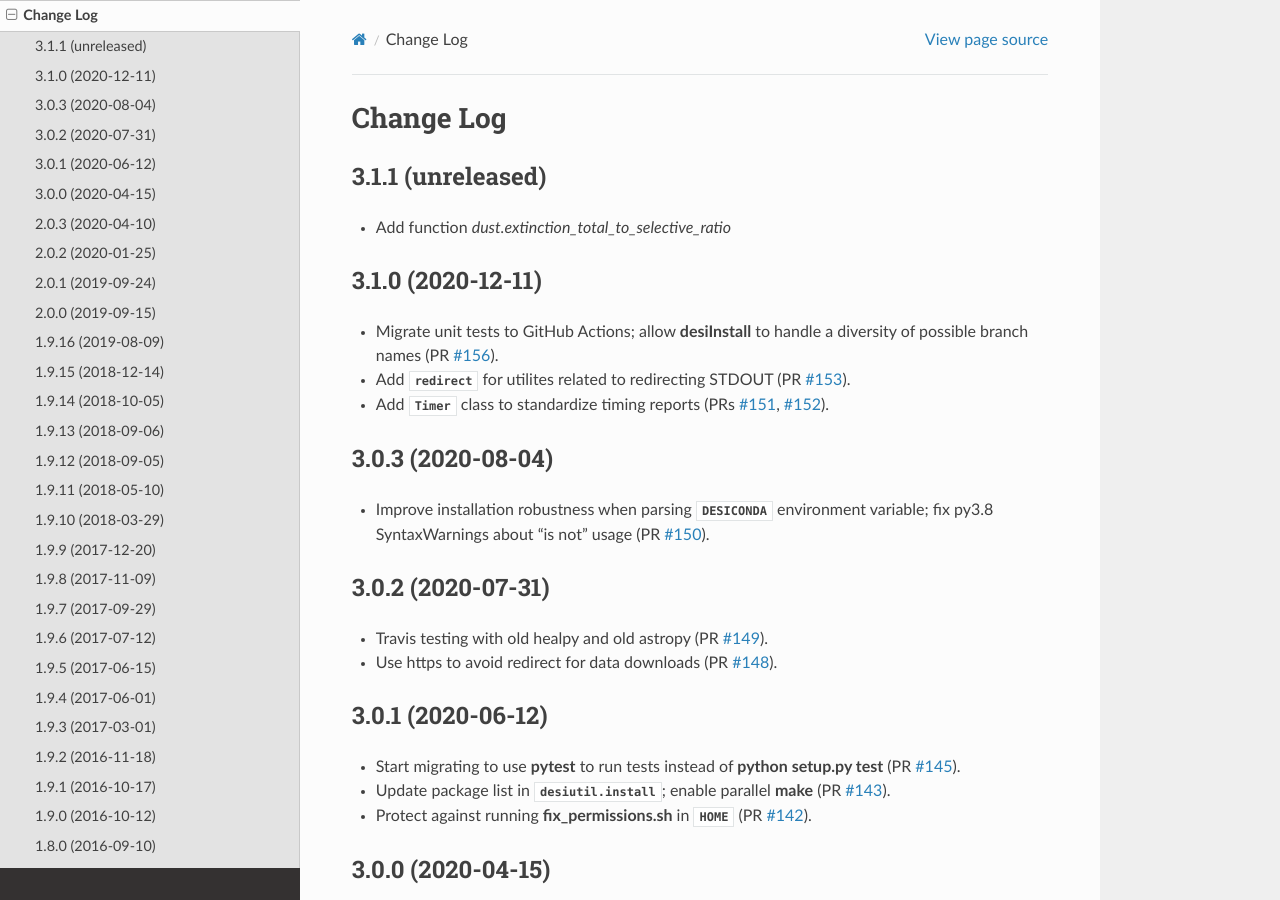
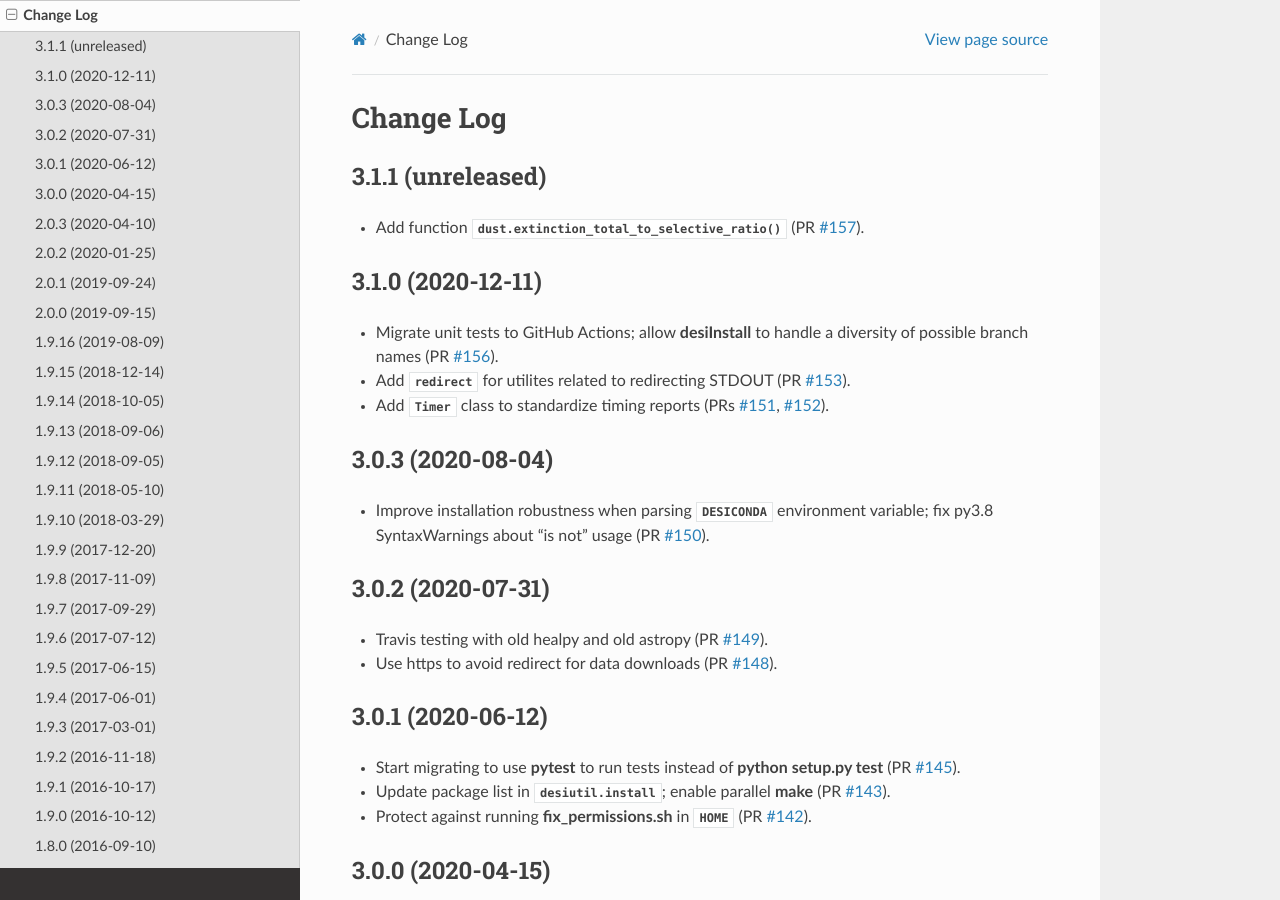
Before and after one commit to desihub/desiutil, a Sphinx documentation site: the page built from doc/changes.rst, in a window 1280 px wide and 900 px high. Built offline with Sphinx 7.4.7 and the Read the Docs theme 2.0.0, drawn with Linux system fonts in a browser that asks for light colours.

Commit message:
minor clean-up of change log file

```diff
--- a/doc/changes.rst
+++ b/doc/changes.rst
@@ -4,10 +4,10 @@ Change Log
 
 3.1.1 (unreleased)
 ------------------
-* Add function `dust.extinction_total_to_selective_ratio`
+
+* Add function :func:`dust.extinction_total_to_selective_ratio` (PR `#157`_).
 
 .. _`#157`: https://github.com/desihub/desiutil/pull/157
-
 
 3.1.0 (2020-12-11)
 ------------------
```
